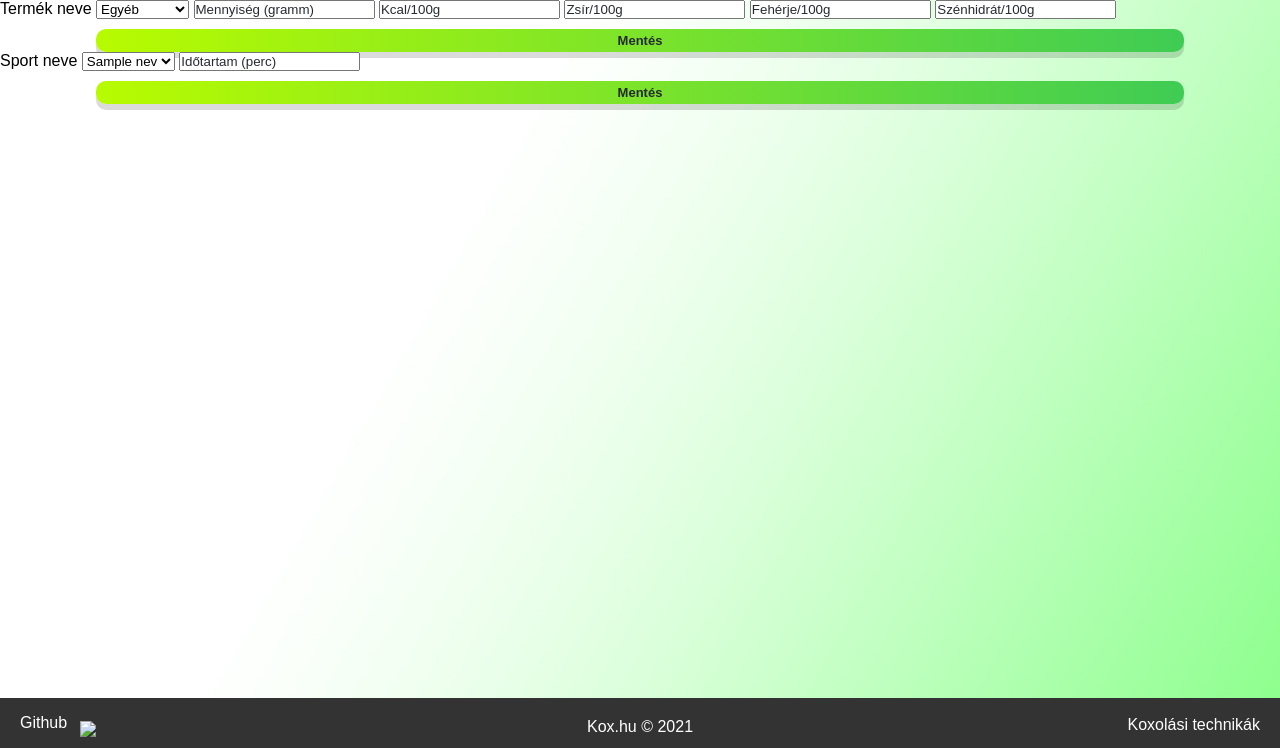
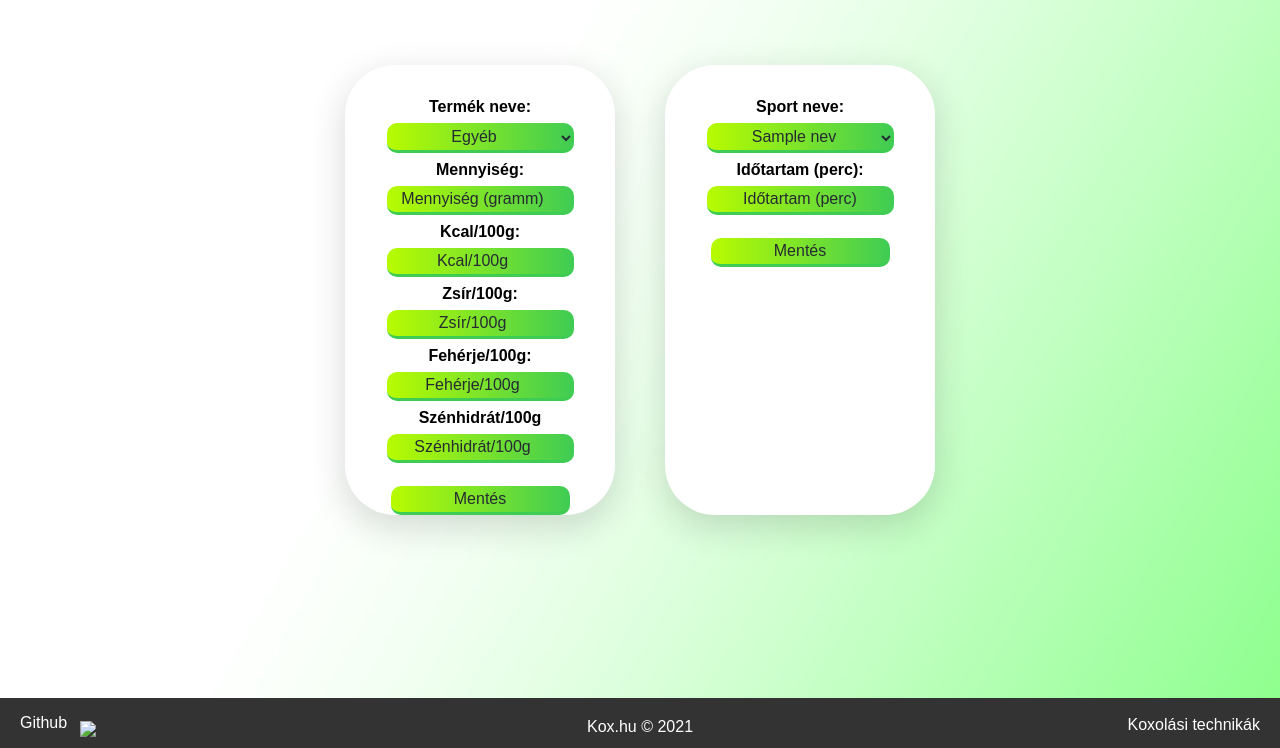
Before and after one commit to tamas646/SZLG-Django-projekt, a Django app: template kox/templates/beviteli-mezo.html in a window 1280 px wide. Shown: the part 52-800 px from the top of the page. Run offline with Django 3.2, Linux system fonts and the light colour scheme; the template is opened without the code that fills it: most values are stand-ins (such as "Sample title", 1, 10 or a date in 2020).

Commit message:
beviteli mezo almost_final

```diff
--- a/kox/koxapp/static/css/beviteli-mezo.css
+++ b/kox/koxapp/static/css/beviteli-mezo.css
@@ -1,26 +1,19 @@
-.topnav {
-  overflow: hidden;
-  background-color: #333;
+.container {
+	display: flex;
+	flex-direction: row;
+	flex-wrap: wrap;
+	justify-content: center;
+	margin-top: 40px;
+  align-content: center;
 }
-
-.topnav a {
-  float: right;
-  color: #f2f2f2;
-  text-align: center;
-  padding: 14px 16px;
-  text-decoration: none;
-  font-size: 17px;
+.container > div {
+  width: 25%;
 }
-
-.topnav a:hover {
-  background-color: #ddd;
-  color: black;
+.div_külső2{
+  background-color: #FFFFFF;
+	border-radius: 50px;
+  box-shadow: 0px 11px 35px 2px rgba(0, 0, 0, 0.14);
+	padding: 25px;
+  margin: 25px;
+  height: 50vh;
 }
-
-#koksz{
-  float: left;
-  color: white;
-  font-family: 'Permanent Marker', cursive;
-  margin-top: 5px;
-  margin-left: 5px;
-}
--- a/kox/koxapp/static/css/grafikonok.css
+++ b/kox/koxapp/static/css/grafikonok.css
@@ -5,10 +5,6 @@
 	justify-content: center;
 	margin-top: 40px;
 }
-.container > div {
-
-}
-
 .databox {
 	box-sizing: border-box;
 	display: flex;
--- a/kox/koxapp/static/css/main.css
+++ b/kox/koxapp/static/css/main.css
@@ -132,7 +132,27 @@ height:50px;
     width: 	calc(85% - 8px);
     display: block;
 }
+.input2
+{
+    border: none;
+    background: linear-gradient(to right, #b8fb00, #3fcc54);
+    border-bottom: solid 3px#3fcc54;
+    color: #262a33;
+    text-align: center;
+    font-size: 16px;
+    margin: auto;
+    margin-top: 5px;
+	border-radius: 10px;
+    padding: 4px;
+    outline: none;
+    width: 	85%;
+    display: block;
+}
 .input:focus
+{
+	border-bottom: solid 3px #b8fb00;
+}
+.input2:focus
 {
 	border-bottom: solid 3px #b8fb00;
 }
--- a/kox/templates/beviteli-mezo.html
+++ b/kox/templates/beviteli-mezo.html
@@ -19,37 +19,50 @@
 		<a href="adatok" >Adatok</a>
 		<a href="grafikonok">Grafikonok</a>
 	</header>
-	<div class="bg">
+	<div class="container">
 		<div>
+			<div class="div_külső2">
 				<form action="backend/save_intake" method="POST">
 					{% csrf_token %}
-				<label for="">Termék neve</label>
-				<select name="" id="" onchange="get_food_details(this);">
+					<h4>Termék neve:</h4>
+					<select class="input2" name="" id="" onchange="get_food_details(this);">
 						<option value="0">Egyéb</option>
 						{% for termek in termekek %}
 							<option value="{{ termek.id }}">{{ termek.nev }}</option>
 						{% endfor %}
 					</select>
-				<input type="number" placeholder="Mennyiség (gramm)" name="mennyiseg">
-				<input type="number" placeholder="Kcal/100g" name="kaloria" id="kcal" onchange="tápanyag_átváltás();">
-				<input type="number" placeholder="Zsír/100g" name="zsir" id="fat" onchange="tápanyag_átváltás();">
-				<input type="number" placeholder="Fehérje/100g" name="feherje" id="prot" onchange="tápanyag_átváltás();">
-				<input type="number" placeholder="Szénhidrát/100g" name="szenhidrat" id="carb" onchange="tápanyag_átváltás();">
-				<input type="submit" class="button" value="Mentés">
+					<h4>Mennyiség:</h4>
+					<input class="input" type="number" placeholder="Mennyiség (gramm)" name="mennyiseg">
+					<h4>Kcal/100g:</h4>
+					<input class="input" type="number" placeholder="Kcal/100g" name="kaloria" id="kcal" onchange="tápanyag_átváltás();">
+					<h4>Zsír/100g:</h4>
+					<input class="input" type="number" placeholder="Zsír/100g" name="zsir" id="fat" onchange="tápanyag_átváltás();">
+					<h4>Fehérje/100g:</h4>
+					<input class="input" type="number" placeholder="Fehérje/100g" name="feherje" id="prot" onchange="tápanyag_átváltás();">
+					<h4>Szénhidrát/100g</h4>
+					<input class="input" type="number" placeholder="Szénhidrát/100g" name="szenhidrat" id="carb" onchange="tápanyag_átváltás();">
+					<br>
+					<input class="input" type="submit" class="button" value="Mentés">
 				</form>
 			</div>
+		</div>
+
 		<div>
+			<div class="div_külső2">
 				<form action="backend/save_sport" method="POST">
 					{% csrf_token %}
-				<label for="">Sport neve</label>
-				<select name="tipus_id" id="">
+					<h4>Sport neve:</h4>
+					<select class="input2" name="tipus_id" id="">
 						{% for mozgas in mozgasok %}
 							<option value="{{ mozgas.id }}">{{ mozgas.nev }}</option>
 						{% endfor %}
 					</select>
-				<input type="text" placeholder="Időtartam (perc)" name="ido">
-				<input type="submit" class="button" value="Mentés">
+					<h4>Időtartam (perc):</h4>
+					<input class="input" type="text" placeholder="Időtartam (perc)" name="ido">
+					<br>
+					<input class="input" type="submit" class="button" value="Mentés">
 				</form>
+			</div>
 		</div>
 	</div>
 	<footer>
```
Lines whose indentation alone changed are shown as unchanged.
